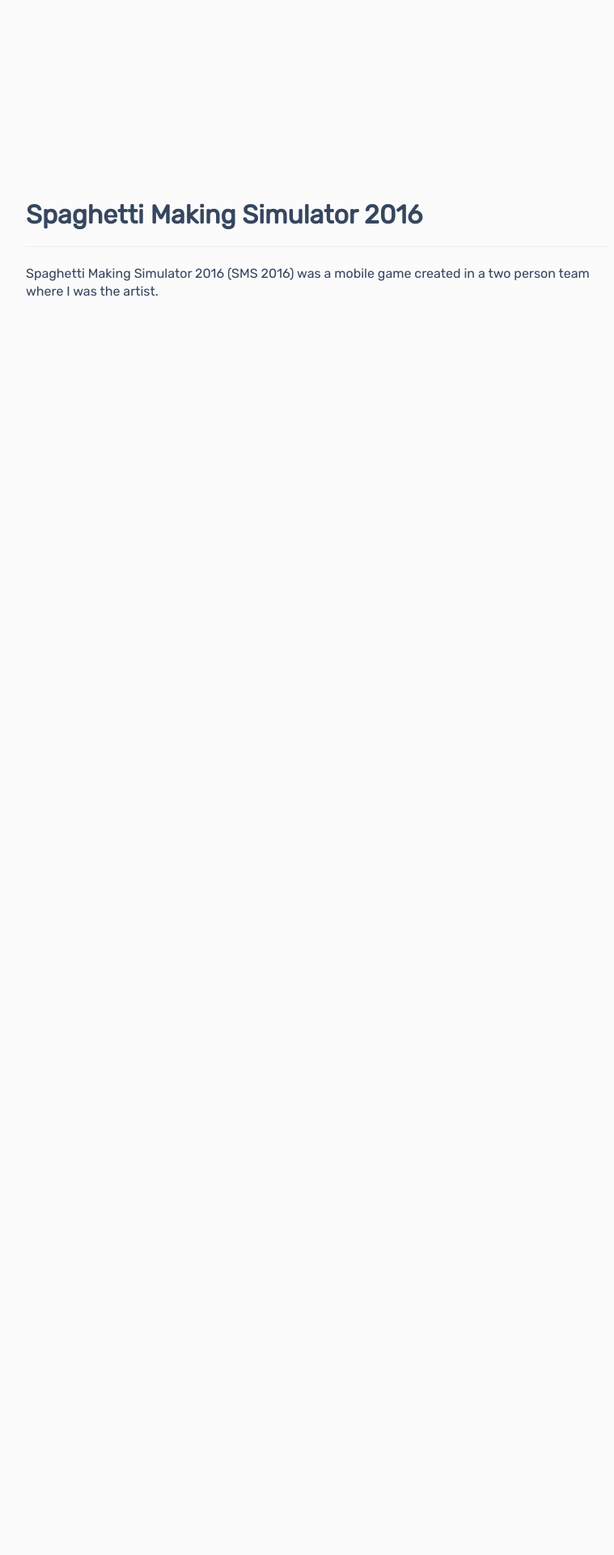
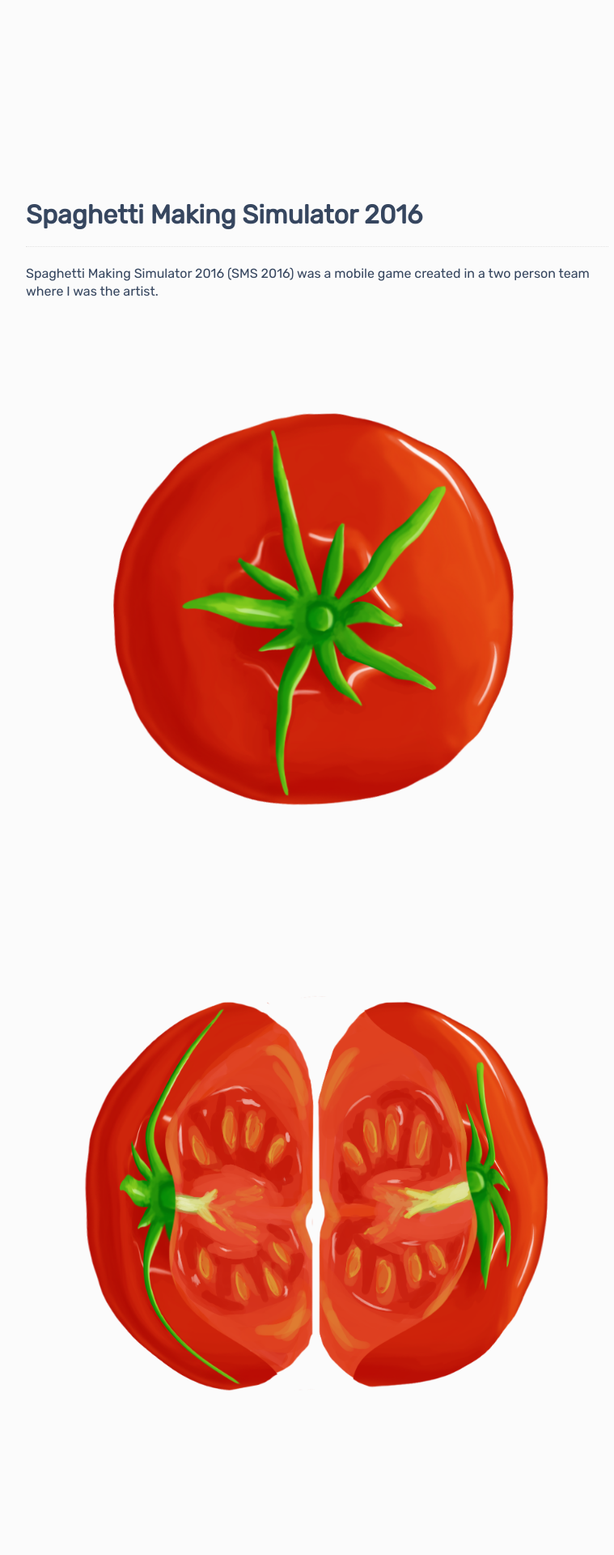
Before and after one commit to DaniBSolomon/danibsolomon.github.io, a Jekyll site: the page built from _games/2015-12-01-sms-2016.md, in a window 1280 px wide. Shown: the part 852-2772 px from the top of the page at 81% size, without its empty margins (248-1007 px from the left). Built offline with Jekyll 4.4.1, drawn with Linux system fonts in a browser that asks for light colours; before the commit the page ends 1303 px from its top, so only the background shows below that.

Commit message:
Update 2015-12-01-sms-2016.md

```diff
--- a/_games/2015-12-01-sms-2016.md
+++ b/_games/2015-12-01-sms-2016.md
@@ -5,3 +5,6 @@ fullwidth: false
 ---
 
 Spaghetti Making Simulator 2016 (SMS 2016) was a mobile game created in a two person team where I was the artist.
+
+![cool game]({{ site.github.url }}/img/sms_tomato_full.png)
+![cool game]({{ site.github.url }}/img/sms_tomato_cut.png)
```
